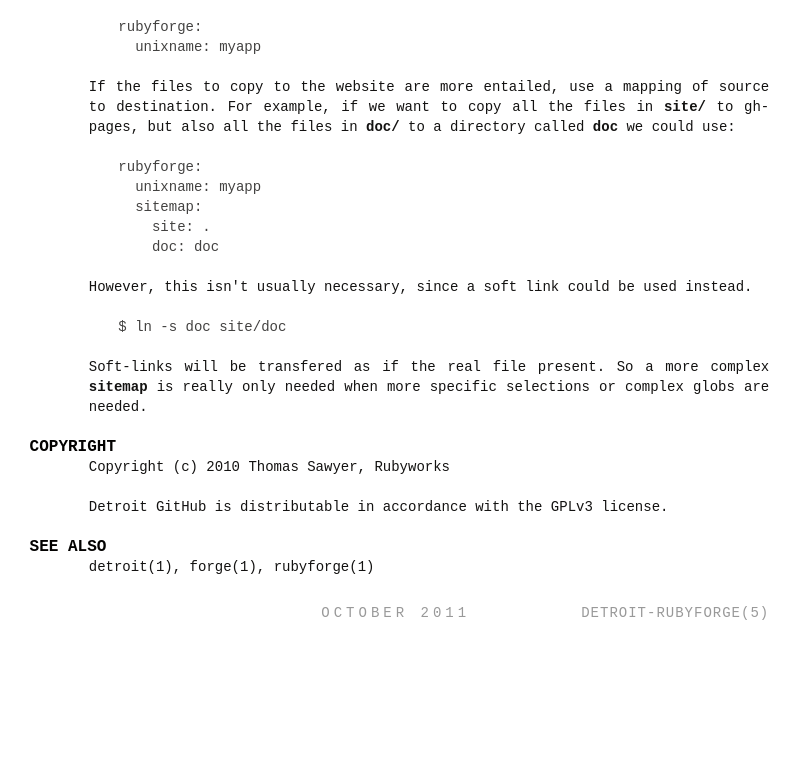
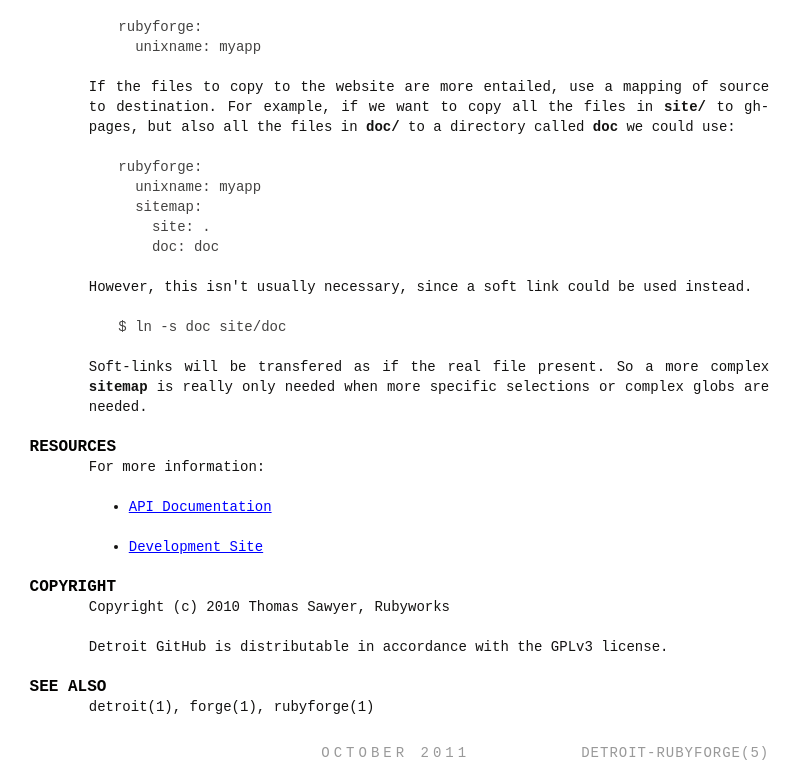
Before and after one commit to detroit/detroit-rubyforge, a plain HTML site: page man/detroit-rubyforge.5.html in a window 1280 px wide. Shown: the part 1209-1992 px from the top of the page, without its empty margins (0-802 px from the left). Before the commit the page ends 1852 px from the top, so only its background shows below. Drawn offline with Linux system fonts and the light colour scheme.

Commit message:
Add resources to man-page.

```diff
--- a/man/detroit-rubyforge.5.html
+++ b/man/detroit-rubyforge.5.html
@@ -57,6 +57,7 @@
     <a href="#DESCRIPTION">DESCRIPTION</a>
     <a href="#OPTIONS">OPTIONS</a>
     <a href="#EXAMPLES">EXAMPLES</a>
+    <a href="#RESOURCES">RESOURCES</a>
     <a href="#COPYRIGHT">COPYRIGHT</a>
     <a href="#SEE-ALSO">SEE ALSO</a>
     </div>
@@ -77,14 +78,14 @@
 <p>The RubyForge plug-in for Detroit provides services tied to your
 project's rubyforge.org account. Presently it only supports
 website publishing and uploading packages. This plugin uses the
-<code>forge</code> gem and not more common <code>rubyforge</code> gem, and <code>rsync</code>
+<code>forge</code> gem, not the more common <code>rubyforge</code> gem, and <code>rsync</code>
 to upload website files.</p>
 
 <p>NOTE: RubyForge is fairly passe since the rise of GitHub, so
 this plug-in is not being actively maintained any loger. If
 someone is a die-hard RubyForge supporter please considering
 adopting this project, as you are probably one of very few,
-if not the only one who will be using it.</p>
+if not the only one, who will be using it.</p>
 
 <h2 id="OPTIONS">OPTIONS</h2>
 
@@ -153,6 +154,16 @@ instead.</p>
 <code>sitemap</code> is really only needed when more specific selections or complex
 globs are needed.</p>
 
+<h2 id="RESOURCES">RESOURCES</h2>
+
+<p>For more information:</p>
+
+<ul>
+<li><p><a href="http://rubydoc.info/gems/detroit-rubyforge">API Documentation</a></p></li>
+<li><p><a href="http://github.com/detroit/detroit-rubyforge">Development Site</a></p></li>
+</ul>
+
+
 <h2 id="COPYRIGHT">COPYRIGHT</h2>
 
 <p>Copyright (c) 2010 Thomas Sawyer, Rubyworks</p>
```
Also changed, not shown: 2 other files.
